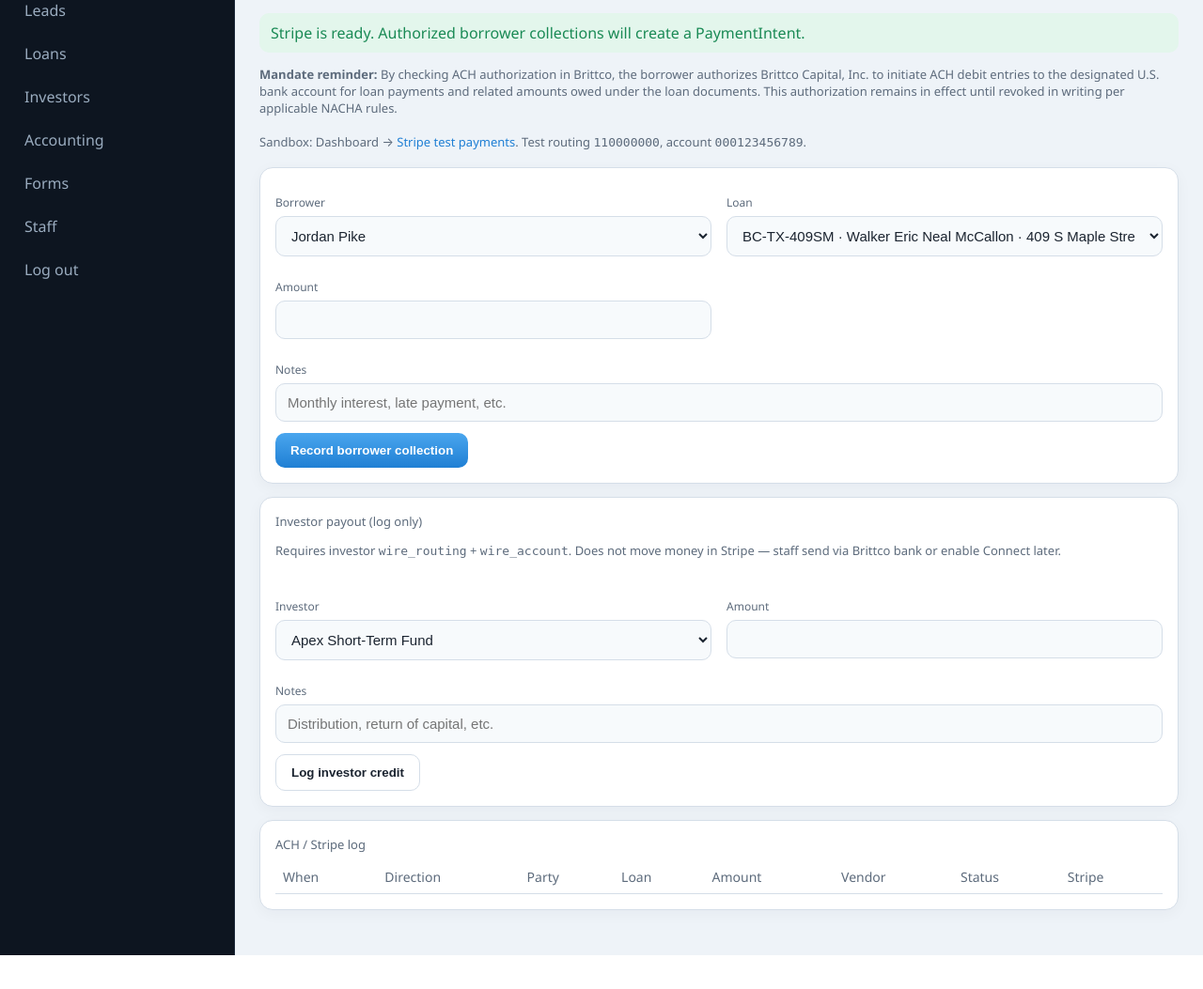
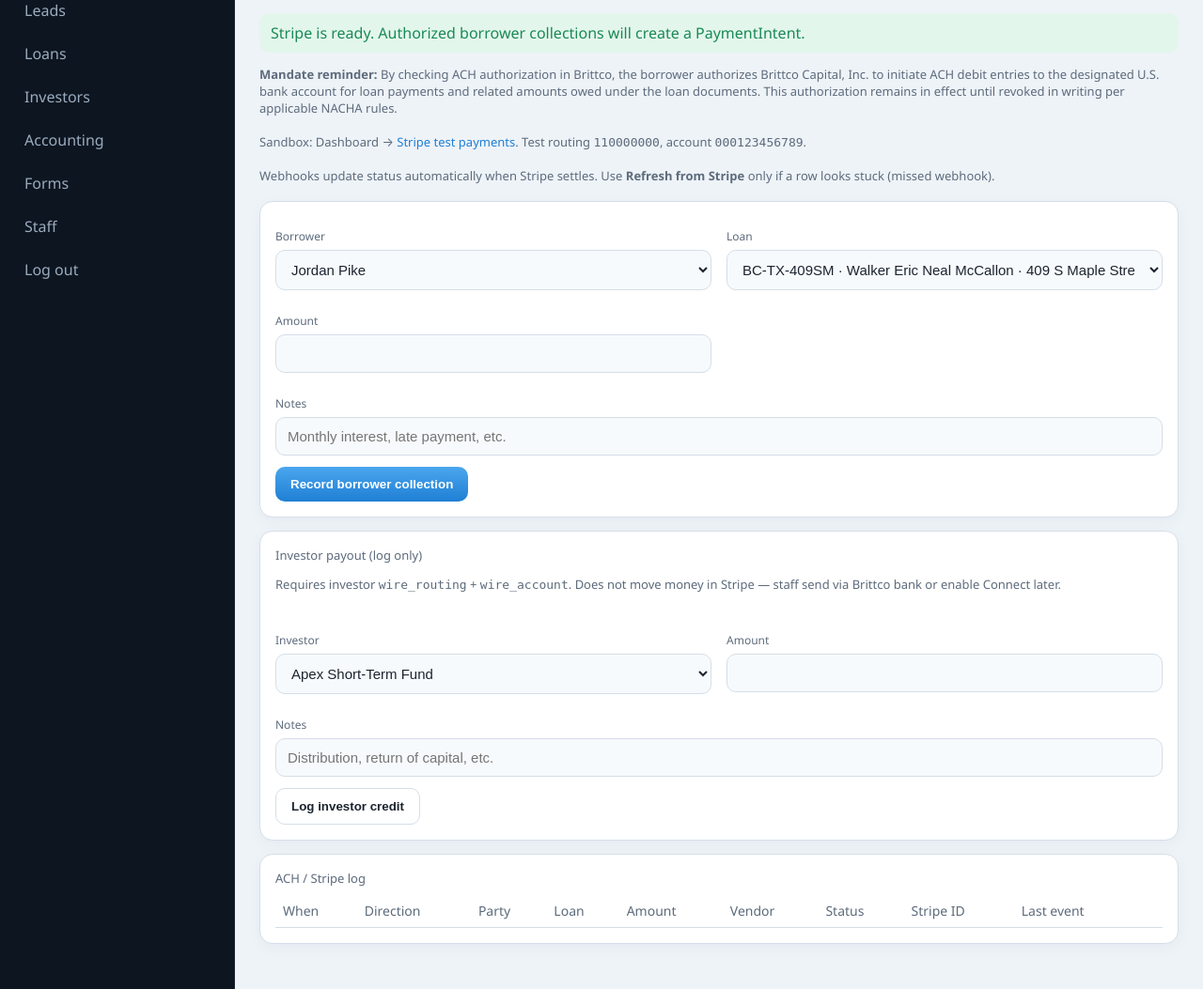
Before and after one commit to johnbritton76-bit/brittco-capital, a Flask app: page /ach in a window 1280 px wide. Shown: the part 229-1282 px from the top of the page at 94% size. Before the commit the page ends 1246 px from the top, so only its background shows below. Run offline with Flask 3, Linux system fonts and the light colour scheme; the visitor is signed in with stand-in values (Sample User, id 1); data comes from the database, SQL or seed files in the repository; data that the repository does not hold is empty.

Commit message:
Harden Stripe webhooks: refresh from Stripe, idempotent status, ACH event columns

```diff
--- a/templates/ach.html
+++ b/templates/ach.html
@@ -18,6 +18,10 @@
   Sandbox: Dashboard →
   <a href="https://dashboard.stripe.com/test/payments" target="_blank" rel="noopener">Stripe test payments</a>.
   Test routing <code>110000000</code>, account <code>000123456789</code>.
+</p>
+<p class="hint">
+  Webhooks update status automatically when Stripe settles. Use
+  <strong>Refresh from Stripe</strong> only if a row looks stuck (missed webhook).
 </p>
 
 <form method="post" class="card form-grid">
@@ -59,7 +63,10 @@
 <div class="card" style="margin-top:14px">
   <h3>ACH / Stripe log</h3>
   <table class="table">
-    <tr><th>When</th><th>Direction</th><th>Party</th><th>Loan</th><th>Amount</th><th>Vendor</th><th>Status</th><th>Stripe</th></tr>
+    <tr>
+      <th>When</th><th>Direction</th><th>Party</th><th>Loan</th><th>Amount</th>
+      <th>Vendor</th><th>Status</th><th>Stripe ID</th><th>Last event</th><th></th>
+    </tr>
     {% for t in transfers %}
     <tr>
       <td>{{ t.created_at }}</td>
@@ -69,7 +76,19 @@
       <td>${{ "{:,.2f}".format(t.amount or 0) }}</td>
       <td>{{ t.vendor or "—" }}</td>
       <td>{{ t.status }}</td>
-      <td><span class="hint">{{ t.stripe_id or "—" }}</span></td>
+      <td>
+        {% if t.stripe_id %}
+          <span class="hint" title="{{ t.stripe_id }}">{{ t.stripe_id[:18] }}{% if t.stripe_id|length > 18 %}…{% endif %}</span>
+        {% else %}—{% endif %}
+      </td>
+      <td><span class="hint">{{ t.stripe_event or "—" }}</span></td>
+      <td>
+        {% if t.stripe_id %}
+        <form method="post" action="{{ url_for('ach_refresh_stripe', tid=t.id) }}" style="display:inline;margin:0">
+          <button class="btn ghost" type="submit" style="padding:2px 8px;font-size:12px" title="Pull latest status from Stripe">Refresh from Stripe</button>
+        </form>
+        {% else %}—{% endif %}
+      </td>
     </tr>
     {% endfor %}
   </table>
```
